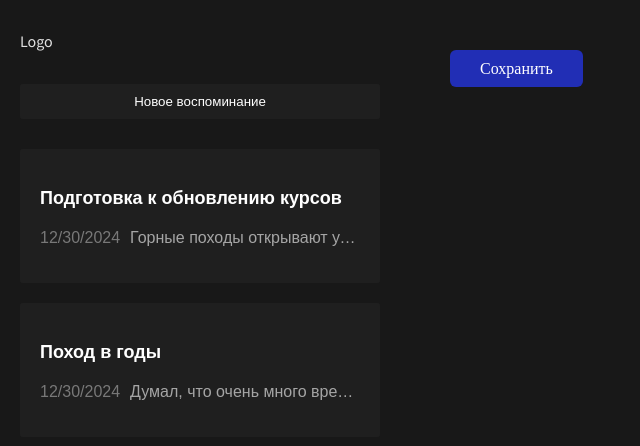
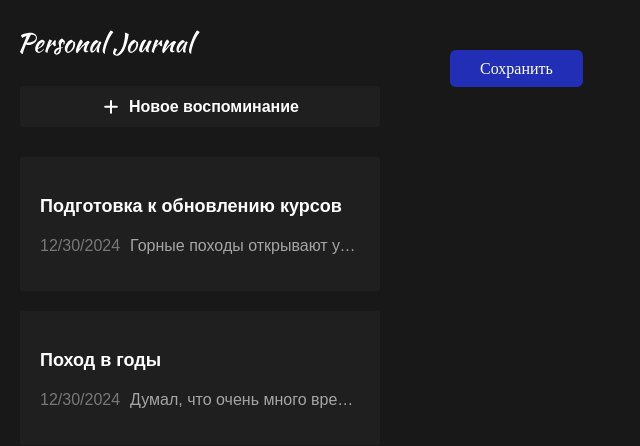
Before and after one commit to StolbunN/Personal-Journal, a React (Vite) app: page / in a window 1280 px wide. Shown: the top 446 px of the page, without its empty margins (0-640 px from the left). Built offline with nearby package versions, Linux system fonts and the light colour scheme.

Commit message:
Add SVG to LeftPanel

```diff
--- a/src/components/Header/Header.css
+++ b/src/components/Header/Header.css
@@ -0,0 +1,3 @@
+.logo {
+  width: 180px;
+}
--- a/src/components/Header/Header.jsx
+++ b/src/components/Header/Header.jsx
@@ -3,7 +3,9 @@ import "./Header.css";
 function Header() {
 
   return (
-    <>Logo</>
+    <>
+      <img className="logo" src="/logo.svg" alt="Логотип журнала" />
+    </>
   )
 }
 
--- a/src/components/JournalAddButton/JournalAddButton.css
+++ b/src/components/JournalAddButton/JournalAddButton.css
@@ -1,4 +1,9 @@
 .journal-add {
   padding: 10px;
-  text-align: center;
+  display: flex;
+  align-items: center;
+  justify-content: center;
+  gap: 8px;
+  font-weight: 600;
+  font-size: 16px;
 }
--- a/src/components/JournalAddButton/JournalAddButton.jsx
+++ b/src/components/JournalAddButton/JournalAddButton.jsx
@@ -5,6 +5,10 @@ function JournalAddButton() {
 
   return (
     <CardButton className="journal-add">
+      <svg width="20" height="21" viewBox="0 0 20 21" fill="none" xmlns="http://www.w3.org/2000/svg">
+        <path d="M10 4.96265V16.6293" stroke="white" stroke-width="2" stroke-linecap="round" stroke-linejoin="round" />
+        <path d="M4.16669 10.796H15.8334" stroke="white" stroke-width="2" stroke-linecap="round" stroke-linejoin="round" />
+      </svg>
       Новое воспоминание
     </CardButton>
   )
```
Also changed, not shown: public/logo.svg (renamed from src/assets/logo.svg), src/assets/add.svg (deleted).
